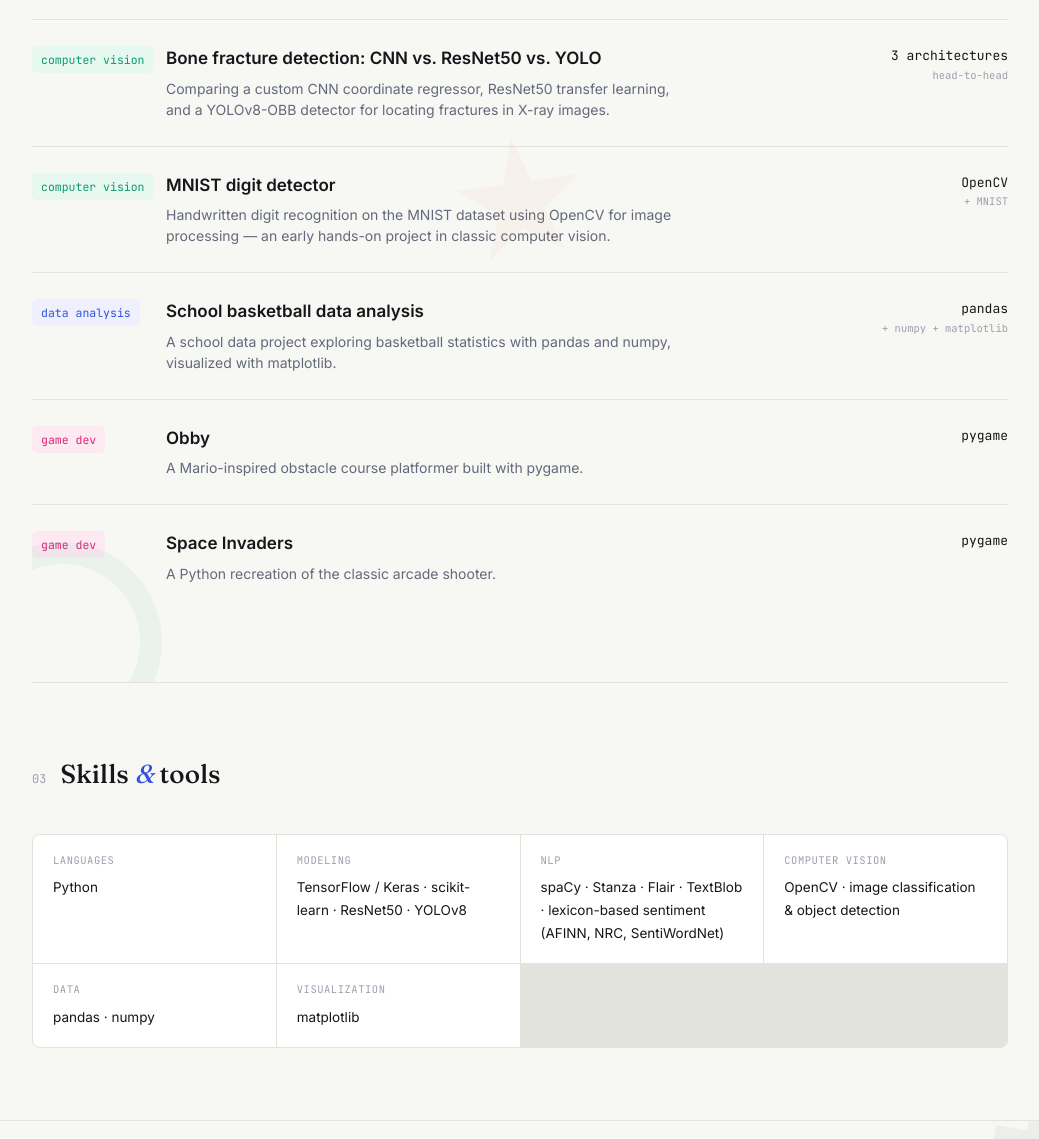
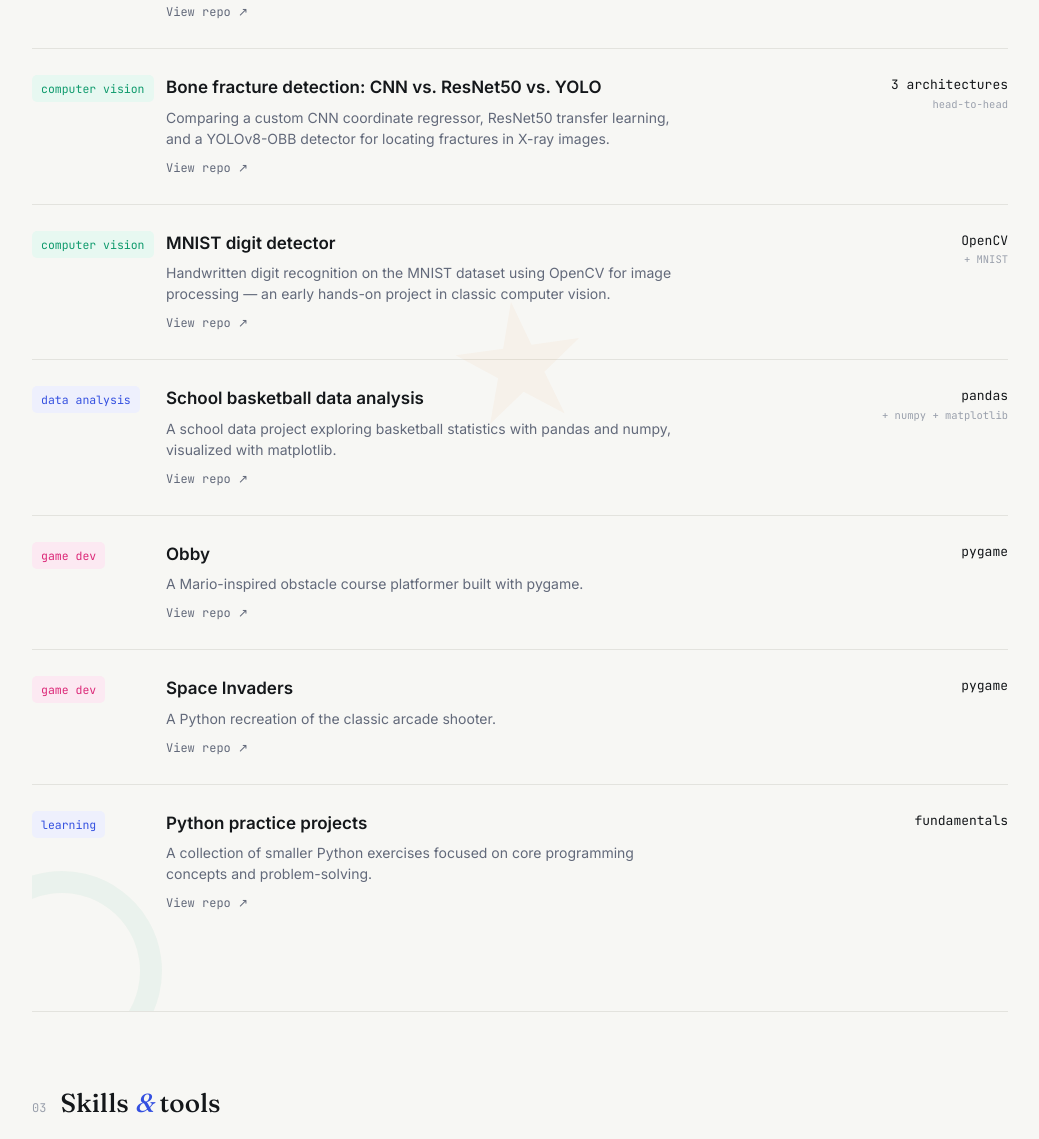
Before and after one commit to realpkim-gif/realpkim-gif.github.io, a plain HTML site: page index.html in a window 1280 px wide. Shown: the part 1396-2535 px from the top of the page, without its empty margins (120-1159 px from the left). Drawn offline with Linux system fonts and the light colour scheme.

Commit message:
Add explicit repo links and missing Python-projects entry
Every project card now has a visible "View repo" link in addition to
the title link, and add the Python-projects repo that was previously
missing from Selected work so all 7 repos are represented.

```diff
--- a/index.html
+++ b/index.html
@@ -272,6 +272,14 @@
   .proj-body h3 a{ transition:color 0.15s ease; }
   .proj-body h3 a:hover{ color:var(--accent); }
   .proj-body p{ color:var(--slate); font-size:14px; max-width:520px; }
+  .proj-link{
+    display:inline-flex; align-items:center; gap:4px;
+    font-family:'JetBrains Mono', monospace;
+    font-size:12px;
+    color:var(--slate);
+    margin-top:10px;
+  }
+  .proj-link:hover{ color:var(--accent); }
   .proj-metric{
     font-family:'JetBrains Mono', monospace;
     font-size:13px; color:var(--ink);
@@ -417,6 +425,7 @@
         <div class="proj-body">
           <h3><a href="https://github.com/realpkim-gif/Sentiment_Analysis_Comparisons" target="_blank" rel="noopener">Sentiment analysis comparisons</a></h3>
           <p>Benchmarking lexicon-based methods (AFINN, NRC, SentiWordNet) against library and model-based approaches (TextBlob, spaCy, Stanza, Flair) on the same text.</p>
+          <a class="proj-link" href="https://github.com/realpkim-gif/Sentiment_Analysis_Comparisons" target="_blank" rel="noopener">View repo &#8599;</a>
         </div>
         <div class="proj-metric">6+ methods<span>compared</span></div>
       </div>
@@ -425,6 +434,7 @@
         <div class="proj-body">
           <h3><a href="https://github.com/realpkim-gif/BoneProject" target="_blank" rel="noopener">Bone fracture detection: CNN vs. ResNet50 vs. YOLO</a></h3>
           <p>Comparing a custom CNN coordinate regressor, ResNet50 transfer learning, and a YOLOv8-OBB detector for locating fractures in X-ray images.</p>
+          <a class="proj-link" href="https://github.com/realpkim-gif/BoneProject" target="_blank" rel="noopener">View repo &#8599;</a>
         </div>
         <div class="proj-metric">3 architectures<span>head-to-head</span></div>
       </div>
@@ -433,6 +443,7 @@
         <div class="proj-body">
           <h3><a href="https://github.com/realpkim-gif/MNIST_Detector" target="_blank" rel="noopener">MNIST digit detector</a></h3>
           <p>Handwritten digit recognition on the MNIST dataset using OpenCV for image processing — an early hands-on project in classic computer vision.</p>
+          <a class="proj-link" href="https://github.com/realpkim-gif/MNIST_Detector" target="_blank" rel="noopener">View repo &#8599;</a>
         </div>
         <div class="proj-metric">OpenCV<span>+ MNIST</span></div>
       </div>
@@ -441,6 +452,7 @@
         <div class="proj-body">
           <h3><a href="https://github.com/realpkim-gif/BasketballSchoolDataProject" target="_blank" rel="noopener">School basketball data analysis</a></h3>
           <p>A school data project exploring basketball statistics with pandas and numpy, visualized with matplotlib.</p>
+          <a class="proj-link" href="https://github.com/realpkim-gif/BasketballSchoolDataProject" target="_blank" rel="noopener">View repo &#8599;</a>
         </div>
         <div class="proj-metric">pandas<span>+ numpy + matplotlib</span></div>
       </div>
@@ -449,6 +461,7 @@
         <div class="proj-body">
           <h3><a href="https://github.com/realpkim-gif/Obby" target="_blank" rel="noopener">Obby</a></h3>
           <p>A Mario-inspired obstacle course platformer built with pygame.</p>
+          <a class="proj-link" href="https://github.com/realpkim-gif/Obby" target="_blank" rel="noopener">View repo &#8599;</a>
         </div>
         <div class="proj-metric">pygame</div>
       </div>
@@ -457,8 +470,18 @@
         <div class="proj-body">
           <h3><a href="https://github.com/realpkim-gif/Space_Invaders" target="_blank" rel="noopener">Space Invaders</a></h3>
           <p>A Python recreation of the classic arcade shooter.</p>
+          <a class="proj-link" href="https://github.com/realpkim-gif/Space_Invaders" target="_blank" rel="noopener">View repo &#8599;</a>
         </div>
         <div class="proj-metric">pygame</div>
+      </div>
+      <div class="proj">
+        <span class="proj-tag">learning</span>
+        <div class="proj-body">
+          <h3><a href="https://github.com/realpkim-gif/Python-projects" target="_blank" rel="noopener">Python practice projects</a></h3>
+          <p>A collection of smaller Python exercises focused on core programming concepts and problem-solving.</p>
+          <a class="proj-link" href="https://github.com/realpkim-gif/Python-projects" target="_blank" rel="noopener">View repo &#8599;</a>
+        </div>
+        <div class="proj-metric">fundamentals</div>
       </div>
     </div>
   </section>
```
